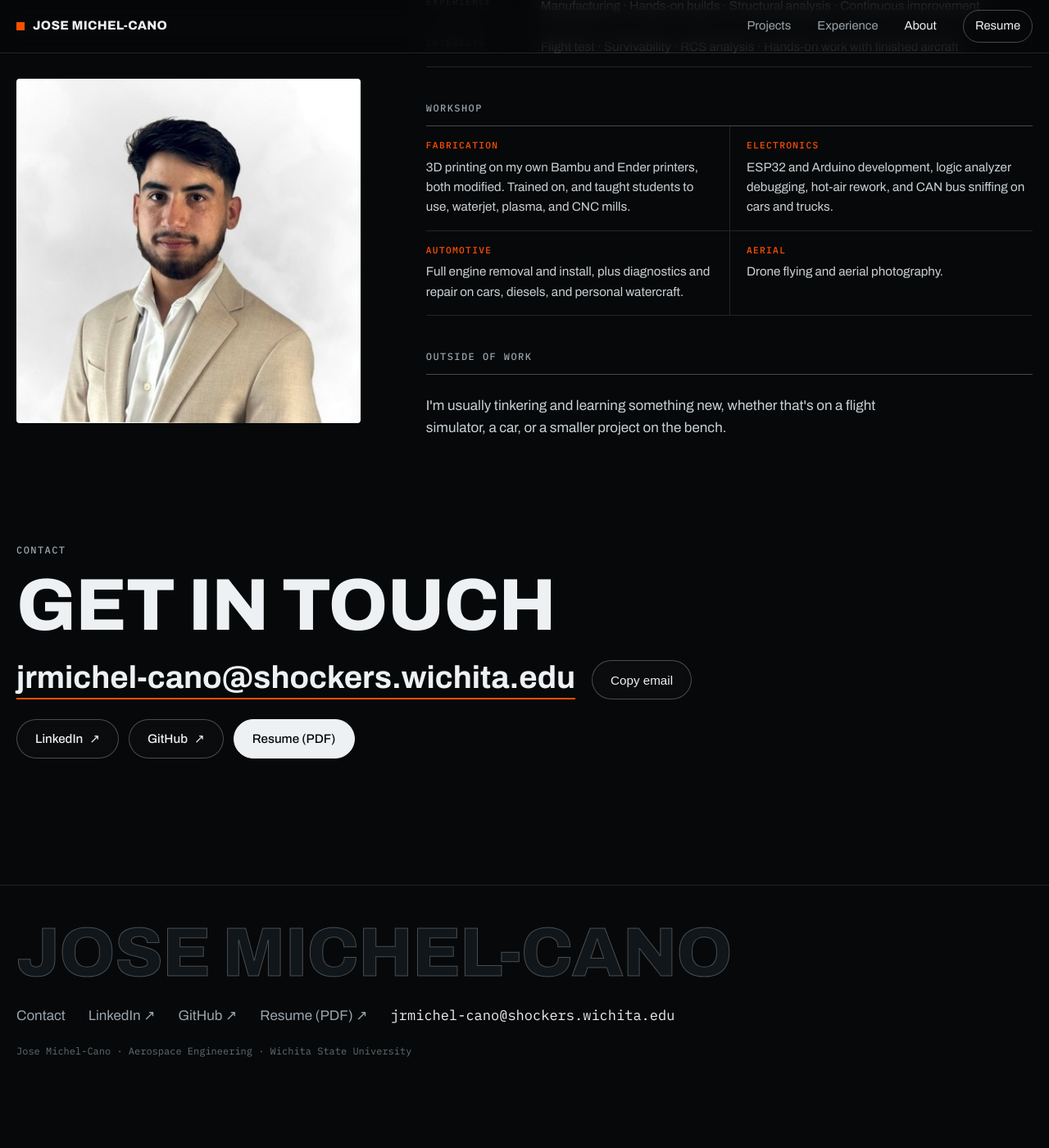
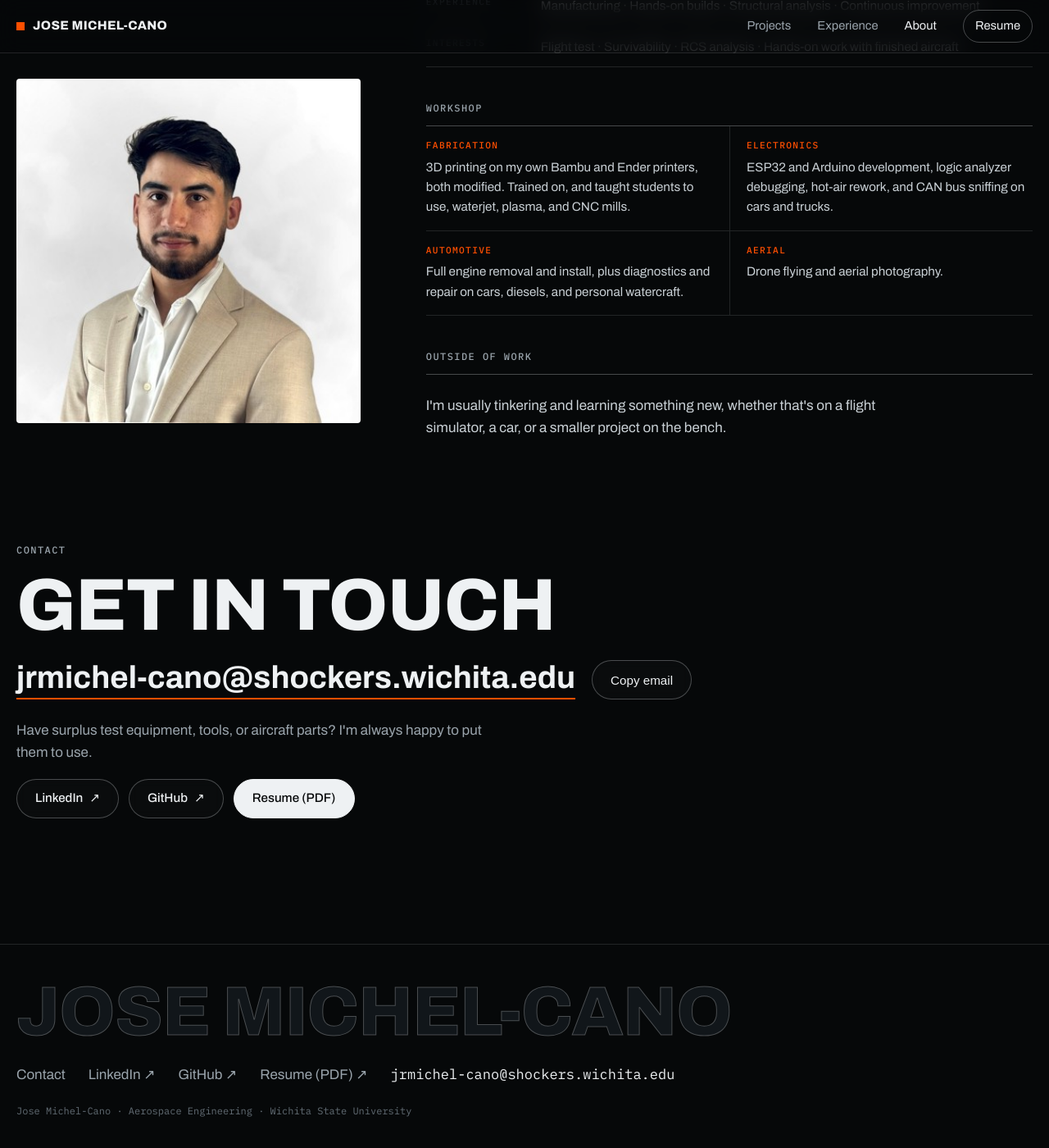
Before and after one commit to jmichelcano/jmichelcano.github.io, a Jekyll site: the page built from about.html, in a window 1280 px wide and 1400 px high, scrolled down 910 px. Shown: the whole window at 82% size. Built offline with Jekyll 4.4.1, drawn with Linux system fonts in a browser that asks for light colours; before the commit the page ends 2237 px from its top, so only the background shows below that.

Commit message:
About: add low-key surplus gear line to Contact
Co-Authored-By: Claude Opus 5.5 <noreply@anthropic.com>
Claude-Session: https://claude.ai/code/session_01WACZZMW19NHfxAN4dgkvYk

```diff
--- a/about.html
+++ b/about.html
@@ -54,6 +54,7 @@ summary: About Jose Michel-Cano, an aerospace engineering student at Wichita Sta
     <button type="button" class="btn" data-copy="{{ site.author.email }}">Copy email</button>
   </div>
   {% endif %}
+  <p class="contact-note">Have surplus test equipment, tools, or aircraft parts? I'm always happy to put them to use.</p>
   <div class="actions">
     {% if site.author.linkedin %}<a class="btn" href="{{ site.author.linkedin }}" rel="noopener">LinkedIn <span aria-hidden="true">↗</span></a>{% endif %}
     {% if site.author.github %}<a class="btn" href="https://github.com/{{ site.author.github }}" rel="noopener">GitHub <span aria-hidden="true">↗</span></a>{% endif %}
--- a/assets/css/site.css
+++ b/assets/css/site.css
@@ -382,6 +382,7 @@ body:has(.p-next) .site-footer { margin-top: 0; border-top: 0; }
 .contact { padding-top: clamp(80px, 10vw, 140px); display: flex; flex-direction: column; gap: 18px; }
 .contact-email { display: flex; flex-wrap: wrap; align-items: center; gap: 12px 20px; margin-block: 8px 6px; }
 .contact-address { font: 700 clamp(0.95rem, 3.6vw, 2.4rem)/1.1 var(--f-display); font-stretch: 105%; text-decoration: none; overflow-wrap: anywhere; border-bottom: 2px solid var(--accent); padding-bottom: 4px; }
+.contact-note { color: var(--muted); max-width: 60ch; }
 .contact-address:hover { color: var(--accent); }
 
 /* ── Lightbox ────────────────────────────────────── */
```
